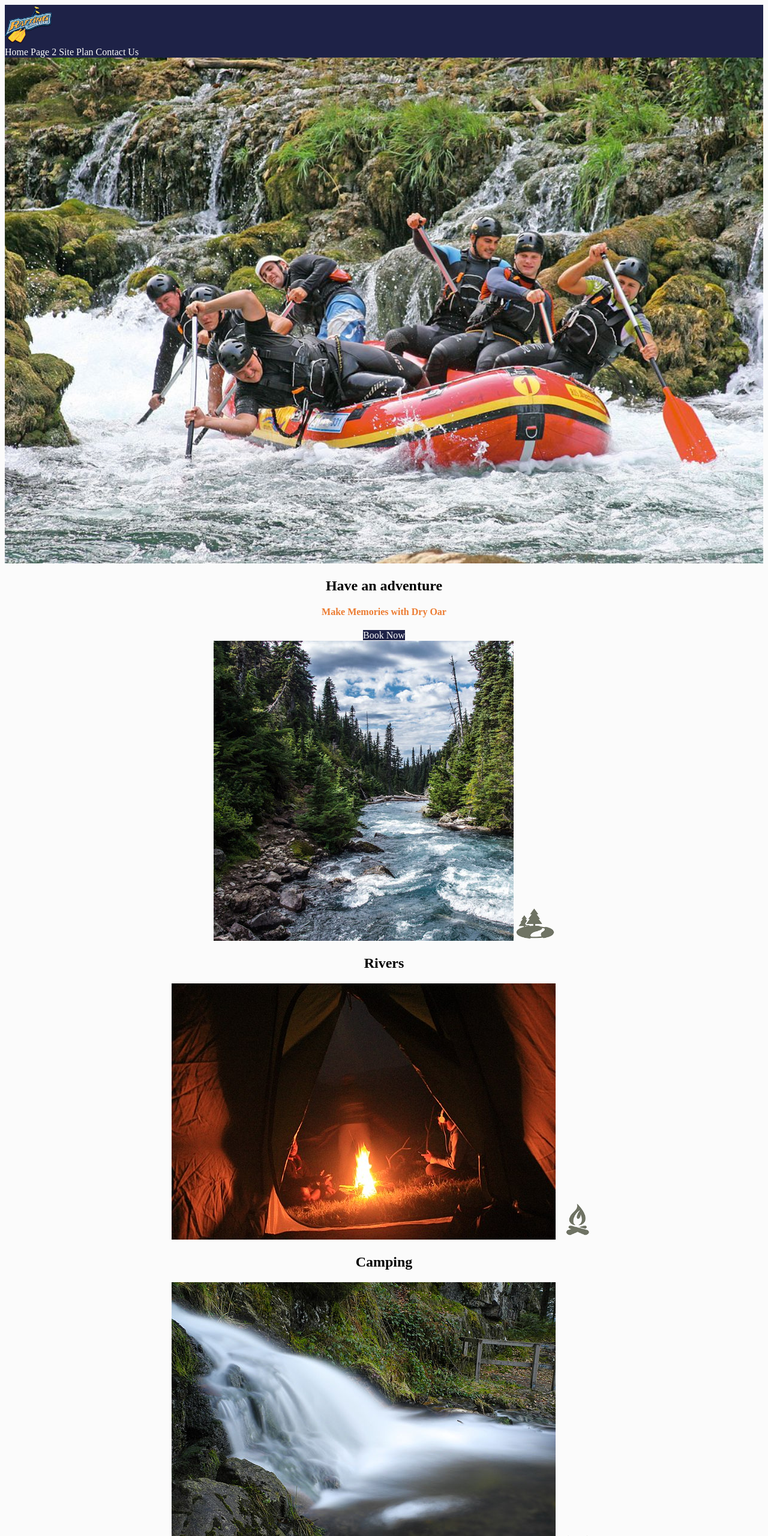
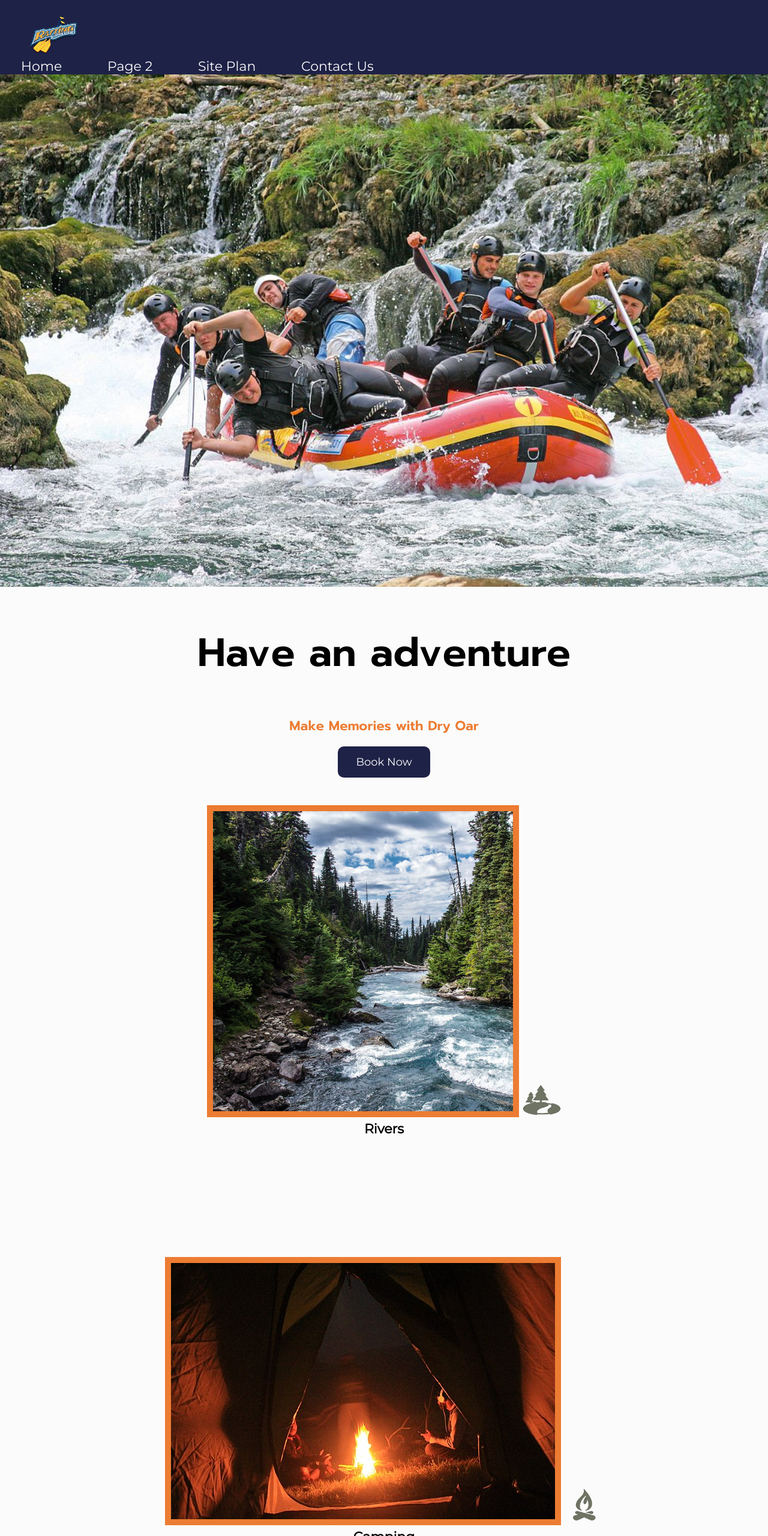
Before and after one commit to migarcos/WDD130, a plain HTML site: page wwr/index.html in a window 1280 px wide. Shown: the top 2560 px of the page at 60% size. Drawn offline with Linux system fonts and the light colour scheme.

Commit message:
W05 Fonts and Spacing

```diff
--- a/wwr/styles/styles.css
+++ b/wwr/styles/styles.css
@@ -1,5 +1,12 @@
+@import url('https://fonts.googleapis.com/css2?family=Prompt:wght@600&display=swap');
+@import url('https://fonts.googleapis.com/css2?family=Montserrat&family=Prompt:wght@600&display=swap');
+
 body{
   background-color: #fbfbfb; /* #1e2247 */
+  font-family: 'Montserrat', Arial, sans-serif;
+  font-size: 22px;
+  margin: 0;
+  padding: 0;
 }
 #content{
     max-width: 1600px;
@@ -9,7 +16,11 @@ body{
     height: 725px;
     background-color: #1e2247;
 }
+h2 {
+    margin: 0;
+}
 h4 {
+    font-family: 'Prompt', sans-serif;
     color: #ec7c32;
 }
 header{
@@ -18,34 +29,54 @@ header{
 footer{
     background-color: #1e2247;
     color: #fff;
+    padding: 25px 50px;
+    margin-top: 200px;
 }
 footer a {
     color: yellow;
     text-decoration: none;
+
 }
 footer a:hover {
     color: #ec7c32;
 }
+section h2{
+    font-family: 'Montserrat', sans-serif;
+    font-size: 1em;
+}
 footer p {
+    font-family: 'Montserrat', sans-serif;
     font-size: 1.2em;
 }
 footer p a:hover {
     text-decoration: underline;
 }
+footer .social img {
+    padding-top: 15px;
+}
 a{
     color: blanchedalmond;
+    font-family: 'Montserrat', sans-serif;
 }
 nav a{
     text-align: center;
     color: #fbfbfb;
     text-decoration: none;
+    padding: 35px;
 }
 nav a:hover{
-    background-color: #cf6d2c;
-    color: #1e2247;
+    background-color: #cd5a0d;
+    color: #b6fe00;
+}
+#hero-msg {
+    margin-bottom: 60px;
+}
+#hero-msg h1 {
+    font-size: 3em;
 }
 #hero-msg h1, #hero-msg h4{
     text-align: center;
+    font-family: 'Prompt', sans-serif;
 }
 .button-box{
     text-align: center;
@@ -53,33 +84,66 @@ nav a:hover{
 main section{
     text-align: center;
 }
+main section image {
+    box-sizing: border-box;
+}
 .home-title {
+    font-family: 'Prompt', sans-serif;
     color: #fbfbfb;
+    font-size: 2em;
+    margin-top: 10px;
+}
+.home-grid {
+    /* border: solid 1px black;*/
 }
 .book, .join{
     background-color: #1e2247;
     color: #fbfbfb;
     text-decoration: none;
+    font-size: 18px;
+    padding: 15px 30px;
+    margin-top: 50px;
+    border-radius: 10px;
 }
 .book:hover, .join:hover {
     background-color: #ec7c32;
-    color: #1e2247;
+    color: #000000;
+    border: solid 2px #1e2247;
+    border-radius: 10px;
 }
 .msg {
     background-color: #ec7c32;
+    line-height: 1.5em;
+    padding:35px;
 }
 .msg h2{
+    font-family: 'Prompt', sans-serif, Verdana;
     color:#1e2247;
 }
 .msg p{
+    font-size: .8em;
     color:#1e2247;
+    font-family: 'Montserrat', sans-serif, Arial;
+    padding-bottom: 15px;
 }
 .logo {
     width: 80px;
+    padding-top: 25px; /* added without instr */
+    padding-left: 50px; /* added without instr */
+}
+#logo_link{
+    padding-top: 5px;
 }
 #hero-img {
     width: 100%;
 }
 .icon {
     width: 5%;
+    padding-top: 10px;
 }
+.rives_card, .camping-card, .rapids-card {
+    margin: 200px 0;
+}
+.card-img {
+    border: 10px solid #ec7c32;
+}
```
Also changed, not shown: 1 other file.
